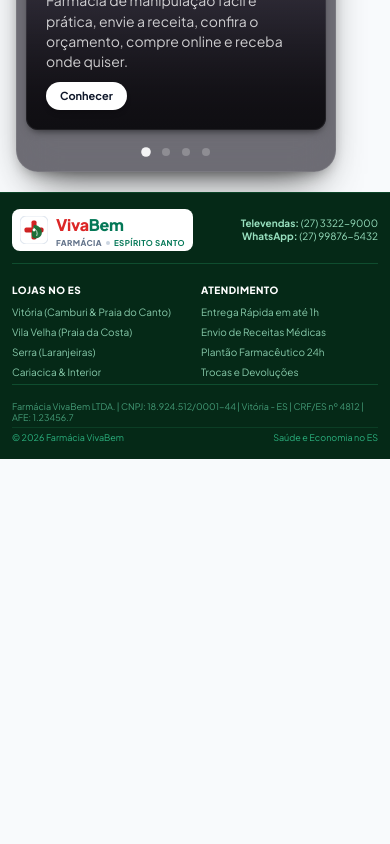
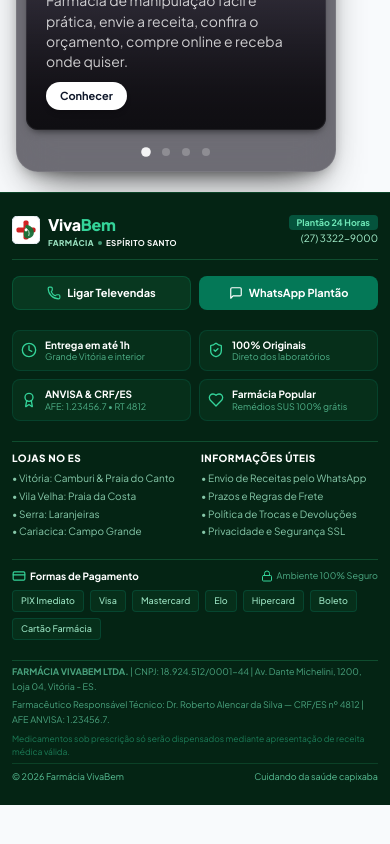
Before and after one commit to carolzinh427-beep/farm, a React (Vite) app: page / in a window 390 px wide. Shown: the part 3583-4427 px from the top of the page. Before the commit the page ends 4122 px from the top, so only its background shows below. Built offline with nearby package versions, Linux system fonts and the light colour scheme.

Commit message:
style: remove white background from logo in footer, add rich essential info and payment methods to mobile footer

```diff
--- a/src/components/Footer.tsx
+++ b/src/components/Footer.tsx
@@ -1,73 +1,152 @@
 import React from 'react';
 import { Logo } from './Logo';
-import { ShieldCheck, Award, Clock, Heart } from 'lucide-react';
+import { ShieldCheck, Award, Clock, Heart, Phone, MessageSquare, CreditCard, Lock } from 'lucide-react';
 
 interface FooterProps {
   onOpenPrescription?: () => void;
 }
 
-export const Footer: React.FC<FooterProps> = () => {
+export const Footer: React.FC<FooterProps> = ({ onOpenPrescription }) => {
   return (
-    <footer className="bg-[#052917] text-emerald-100/85 border-t border-[#0d4529] w-full text-xs">
+    <footer className="bg-[#042414] text-emerald-100/90 border-t border-[#0d4529] w-full text-xs">
       <div className="max-w-7xl mx-auto px-3 sm:px-4">
         {/* ======================================================== */}
-        {/* 1. MOBILE COMPACT FOOTER (ORGANIZED, LEAN, CRISP BORDERS) */}
+        {/* 1. MOBILE FOOTER (NO WHITE LOGO BG, COMPLETE INFO)       */}
         {/* ======================================================== */}
-        <div className="md:hidden py-4 space-y-3.5">
-          {/* Top Brand & Contact Row */}
+        <div className="md:hidden py-5 space-y-4">
+          {/* Top Brand & Plantão Header (Sem fundo branco na logo) */}
           <div className="flex items-center justify-between gap-3 pb-3 border-b border-[#0f4d2f]">
-            <div className="bg-white px-2 py-1 rounded-lg inline-block shadow-xs">
-              <Logo size="sm" />
+            <Logo size="sm" variant="white" />
+            <div className="text-right text-[10px] text-emerald-200 leading-tight">
+              <span className="inline-block bg-emerald-800/80 text-emerald-300 font-bold px-2 py-0.5 rounded text-[9px] mb-0.5">
+                Plantão 24 Horas
+              </span>
+              <div>(27) 3322-9000</div>
             </div>
-            <div className="text-right text-[10px] text-emerald-200/90 leading-tight">
-              <div><strong>Televendas:</strong> (27) 3322-9000</div>
-              <div><strong>WhatsApp:</strong> (27) 99876-5432</div>
+          </div>
+
+          {/* Quick Contact Buttons (Televendas & WhatsApp) */}
+          <div className="grid grid-cols-2 gap-2">
+            <a
+              href="tel:2733229000"
+              className="flex items-center justify-center gap-1.5 bg-[#083820] hover:bg-[#0b4d2c] text-white py-2 px-3 rounded-lg border border-emerald-600/30 text-[11px] font-bold active:scale-95 transition-all shadow-xs"
+            >
+              <Phone className="w-3.5 h-3.5 text-emerald-400" />
+              <span>Ligar Televendas</span>
+            </a>
+            <a
+              href="https://wa.me/5527998765432"
+              target="_blank"
+              rel="noopener noreferrer"
+              className="flex items-center justify-center gap-1.5 bg-emerald-700 hover:bg-emerald-800 text-white py-2 px-3 rounded-lg text-[11px] font-bold active:scale-95 transition-all shadow-xs"
+            >
+              <MessageSquare className="w-3.5 h-3.5" />
+              <span>WhatsApp Plantão</span>
+            </a>
+          </div>
+
+          {/* 4 Mini Trust & Service Badges */}
+          <div className="grid grid-cols-2 gap-2 py-1 text-[10px]">
+            <div className="flex items-center gap-2 bg-[#062f1a] p-2 rounded-lg border border-emerald-800/40">
+              <Clock className="w-4 h-4 text-emerald-400 shrink-0" />
+              <div className="leading-tight">
+                <div className="font-bold text-white">Entrega em até 1h</div>
+                <div className="text-emerald-300/70 text-[9px]">Grande Vitória e interior</div>
+              </div>
+            </div>
+            <div className="flex items-center gap-2 bg-[#062f1a] p-2 rounded-lg border border-emerald-800/40">
+              <ShieldCheck className="w-4 h-4 text-emerald-400 shrink-0" />
+              <div className="leading-tight">
+                <div className="font-bold text-white">100% Originais</div>
+                <div className="text-emerald-300/70 text-[9px]">Direto dos laboratórios</div>
+              </div>
+            </div>
+            <div className="flex items-center gap-2 bg-[#062f1a] p-2 rounded-lg border border-emerald-800/40">
+              <Award className="w-4 h-4 text-emerald-400 shrink-0" />
+              <div className="leading-tight">
+                <div className="font-bold text-white">ANVISA & CRF/ES</div>
+                <div className="text-emerald-300/70 text-[9px]">AFE: 1.23456.7 • RT 4812</div>
+              </div>
+            </div>
+            <div className="flex items-center gap-2 bg-[#062f1a] p-2 rounded-lg border border-emerald-800/40">
+              <Heart className="w-4 h-4 text-emerald-400 shrink-0" />
+              <div className="leading-tight">
+                <div className="font-bold text-white">Farmácia Popular</div>
+                <div className="text-emerald-300/70 text-[9px]">Remédios SUS 100% grátis</div>
+              </div>
             </div>
           </div>
 
           {/* 2 Balanced Columns for Mobile Links */}
-          <div className="grid grid-cols-2 gap-3 py-1 border-b border-[#0f4d2f] text-[11px]">
+          <div className="grid grid-cols-2 gap-3 pt-2 pb-1 border-t border-[#0f4d2f] text-[11px]">
             <div>
               <span className="font-black text-white uppercase text-[10px] block mb-1.5 tracking-wider text-emerald-300">
                 Lojas no ES
               </span>
-              <ul className="space-y-1 text-emerald-200/80 text-[10px]">
-                <li>Vitória (Camburi & Praia do Canto)</li>
-                <li>Vila Velha (Praia da Costa)</li>
-                <li>Serra (Laranjeiras)</li>
-                <li>Cariacica & Interior</li>
+              <ul className="space-y-1 text-emerald-200/80 text-[10px] leading-snug">
+                <li>• Vitória: Camburi & Praia do Canto</li>
+                <li>• Vila Velha: Praia da Costa</li>
+                <li>• Serra: Laranjeiras</li>
+                <li>• Cariacica: Campo Grande</li>
               </ul>
             </div>
             <div>
               <span className="font-black text-white uppercase text-[10px] block mb-1.5 tracking-wider text-emerald-300">
-                Atendimento
+                Informações Úteis
               </span>
-              <ul className="space-y-1 text-emerald-200/80 text-[10px]">
-                <li>Entrega Rápida em até 1h</li>
-                <li>Envio de Receitas Médicas</li>
-                <li>Plantão Farmacêutico 24h</li>
-                <li>Trocas e Devoluções</li>
+              <ul className="space-y-1 text-emerald-200/80 text-[10px] leading-snug">
+                <li>• Envio de Receitas pelo WhatsApp</li>
+                <li>• Prazos e Regras de Frete</li>
+                <li>• Política de Trocas e Devoluções</li>
+                <li>• Privacidade e Segurança SSL</li>
               </ul>
             </div>
           </div>
 
-          {/* Mobile Legal Footnote */}
-          <div className="text-[9px] text-emerald-300/60 leading-tight space-y-1 pt-0.5">
+          {/* Formas de Pagamento & Segurança */}
+          <div className="pt-2 pb-1 border-t border-[#0f4d2f]">
+            <div className="flex items-center justify-between text-[10px] mb-1.5">
+              <span className="font-bold text-white flex items-center gap-1">
+                <CreditCard className="w-3.5 h-3.5 text-emerald-400" /> Formas de Pagamento
+              </span>
+              <span className="text-emerald-300/70 text-[9px] flex items-center gap-1">
+                <Lock className="w-3 h-3 text-emerald-400" /> Ambiente 100% Seguro
+              </span>
+            </div>
+            <div className="flex flex-wrap gap-1.5 text-[9px] text-emerald-200/90 font-medium">
+              <span className="bg-[#062f1a] px-2 py-0.5 rounded border border-emerald-800/50">PIX Imediato</span>
+              <span className="bg-[#062f1a] px-2 py-0.5 rounded border border-emerald-800/50">Visa</span>
+              <span className="bg-[#062f1a] px-2 py-0.5 rounded border border-emerald-800/50">Mastercard</span>
+              <span className="bg-[#062f1a] px-2 py-0.5 rounded border border-emerald-800/50">Elo</span>
+              <span className="bg-[#062f1a] px-2 py-0.5 rounded border border-emerald-800/50">Hipercard</span>
+              <span className="bg-[#062f1a] px-2 py-0.5 rounded border border-emerald-800/50">Boleto</span>
+              <span className="bg-[#062f1a] px-2 py-0.5 rounded border border-emerald-800/50">Cartão Farmácia</span>
+            </div>
+          </div>
+
+          {/* Mobile Legal Footnote & Responsible Pharmacist */}
+          <div className="text-[9px] text-emerald-300/65 leading-relaxed space-y-1 pt-1 border-t border-[#0f4d2f]">
             <p>
-              Farmácia VivaBem LTDA. | CNPJ: 18.924.512/0001-44 | Vitória - ES | CRF/ES nº 4812 | AFE: 1.23456.7
+              <strong>FARMÁCIA VIVABEM LTDA.</strong> | CNPJ: 18.924.512/0001-44 | Av. Dante Michelini, 1200, Loja 04, Vitória - ES.
             </p>
-            <div className="flex items-center justify-between text-[9px] text-emerald-400/80 pt-1 border-t border-[#0f4d2f]/60">
+            <p>
+              Farmacêutico Responsável Técnico: Dr. Roberto Alencar da Silva — CRF/ES nº 4812 | AFE ANVISA: 1.23456.7.
+            </p>
+            <p className="text-[8.5px] text-emerald-400/50">
+              Medicamentos sob prescrição só serão dispensados mediante apresentação de receita médica válida.
+            </p>
+            <div className="flex items-center justify-between text-[9px] text-emerald-300/80 pt-1.5 border-t border-[#0f4d2f]/70">
               <span>© 2026 Farmácia VivaBem</span>
-              <span>Saúde e Economia no ES</span>
+              <span>Cuidando da saúde capixaba</span>
             </div>
           </div>
         </div>
 
         {/* ======================================================== */}
-        {/* 2. DESKTOP / TABLET FOOTER (ALIGNED BORDERS & CLEAN 4-COL) */}
+        {/* 2. DESKTOP / TABLET FOOTER (ALIGNED, NO WHITE LOGO BG)    */}
         {/* ======================================================== */}
-        <div className="hidden md:block py-5">
-          {/* Top 4 Trust Badges Strip (Aligned with Container Margins) */}
+        <div className="hidden md:block py-6">
+          {/* Top 4 Trust Badges Strip */}
           <div className="grid grid-cols-4 gap-4 pb-4 border-b border-[#0f4d2f]">
             <div className="flex items-center gap-2.5">
               <div className="w-8 h-8 rounded-lg bg-emerald-900/60 text-emerald-300 flex items-center justify-center flex-shrink-0 border border-emerald-700/30">
@@ -112,11 +191,9 @@ export const Footer: React.FC<FooterProps> = () => {
 
           {/* Main 4-Column Balanced Grid */}
           <div className="grid grid-cols-4 gap-6 py-5 border-b border-[#0f4d2f]">
-            {/* Col 1: Institutional & Contacts */}
-            <div className="space-y-2">
-              <div className="bg-white px-2.5 py-1 rounded-xl inline-block shadow-xs">
-                <Logo size="sm" />
-              </div>
+            {/* Col 1: Institutional & Contacts (Sem fundo branco na logo) */}
+            <div className="space-y-2.5">
+              <Logo size="md" variant="white" />
               <p className="text-[11px] text-emerald-200/80 leading-relaxed">
                 A Farmácia VivaBem nasceu com a missão de levar saúde, cuidado e economia a todos os lares do Espírito Santo.
               </p>
```
